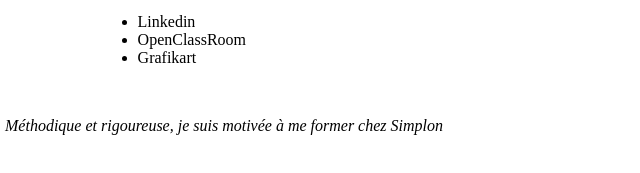
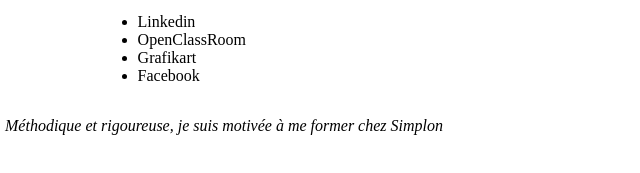
Before and after one commit to elioutch/visit-card, a plain HTML site: page index.html in a window 1280 px wide. Shown: the part 251-424 px from the top of the page, 416-1056 px from the left. Drawn offline with Linux system fonts and the light colour scheme.

Commit message:
Add facebook link

```diff
--- a/index.html
+++ b/index.html
@@ -34,6 +34,7 @@
          <li><a href="https://www.linkedin.com/in/elia-iacobellis-707973193" target="_blank" title="Mon profil linkedin">Linkedin</a></li>
          <li><a href="https://openclassrooms.com/fr/courses/1603881-creez-votre-site-web-avec-html5-et-css3/8061278-integrez-le-css-dans-la-page-html" target="_blank" title="mon compte classroom">OpenClassRoom</a></li>
          <li><a href="https://grafikart.fr/profil" target="_blank" title="mon compte grafikart">Grafikart</a></li>
+         <li><a href="https://facebook.com/monsuperprofil" target="_blank" title="mon compte facebook">Facebook</a></li>
        </ul>
      </div>
 
```
